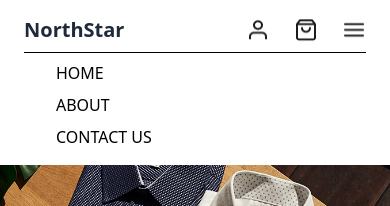
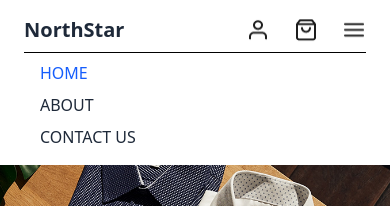
Before and after one commit to saad-rao/E-commerce-, a React (Vite) app in the folder e-commerce-web/: page /about in a window 390 px wide. Both pictures are taken after a click on the button 354 px from the left and 30 px from the top of the page. Shown: the top 206 px of the page. Built offline with nearby package versions, Linux system fonts and the light colour scheme.

Commit message:
Update navbar

```diff
--- a/e-commerce-web/src/components/Navbar.jsx
+++ b/e-commerce-web/src/components/Navbar.jsx
@@ -53,9 +53,9 @@ const Navbar = () => {
       {isMenuOpen && (
         <div className="md:hidden mt-2 pt-2 border-t">
           <ul className="flex flex-col space-y-2">
-            <li> <NavLink to="/" className="text-blue-600 font-medium px-4 py-2"></NavLink>HOME</li>
-            <li> <NavLink to="/" className="text-gray-800 hover:text-blue-600 transition-colors px-4 py-2"></NavLink>ABOUT</li>
-            <li> <NavLink to="/" className="text-gray-800 hover:text-blue-600 transition-colors px-4 py-2"></NavLink>CONTACT US</li>
+            <li> <NavLink to="/" className="text-blue-600 font-medium px-4 py-2">HOME</NavLink></li>
+            <li> <NavLink to="/about" className="text-gray-800 hover:text-blue-600 transition-colors px-4 py-2">ABOUT</NavLink></li>
+            <li> <NavLink to="/contact" className="text-gray-800 hover:text-blue-600 transition-colors px-4 py-2">CONTACT US</NavLink></li>
           </ul>
         </div>
       )}
```
